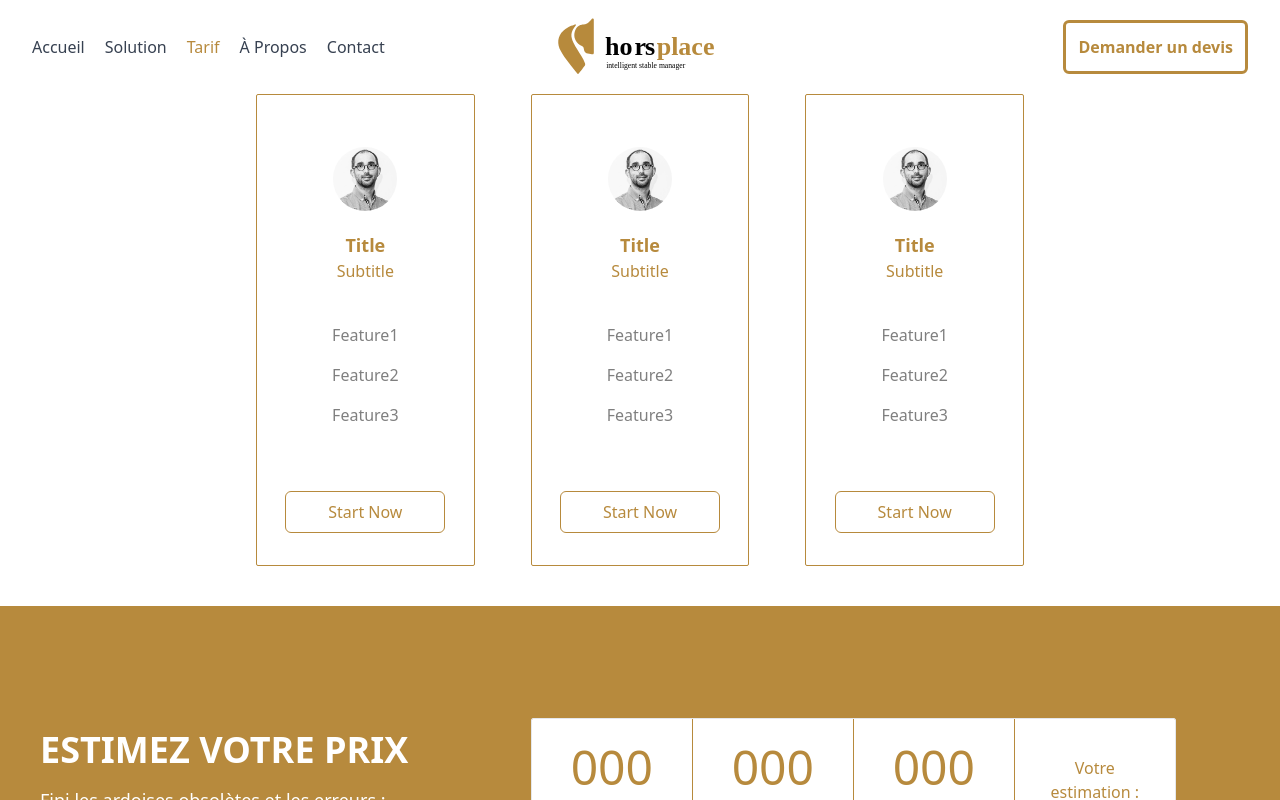
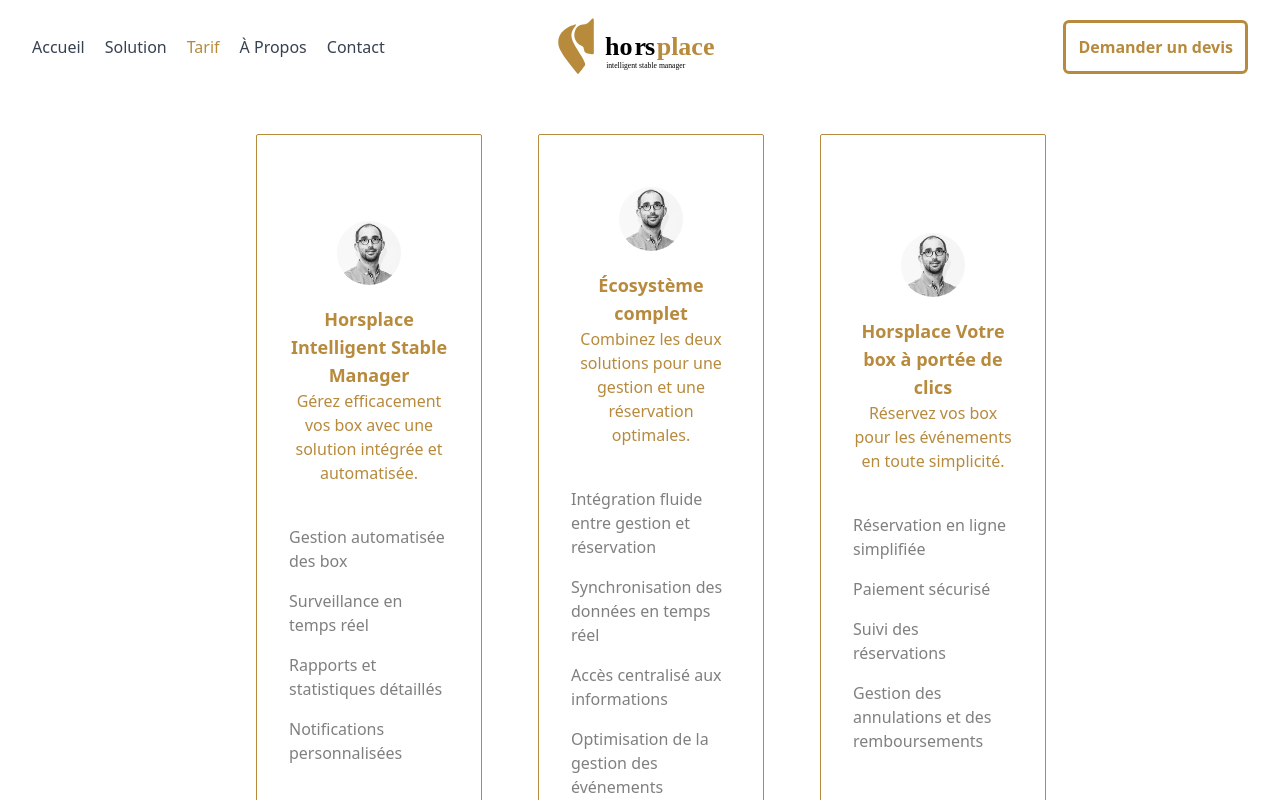
Before and after one commit to Nyttho/horseplace, a Next.js app: page /tarif in a window 1280 px wide. Shown: the top 800 px of the page. Built offline with nearby package versions, Linux system fonts and the light colour scheme.

Commit message:
optimisation composant Offer

```diff
--- a/app/components/Offer.jsx
+++ b/app/components/Offer.jsx
@@ -3,7 +3,7 @@
 
 export default function Offer({ offer }) {
   return (
-    <div className="flex-1 flex flex-col items-center justify-center border-[1px] border-primary-dark py-8 rounded-sm">
+    <div className="flex-1 flex flex-col items-center justify-center border-[1px] border-primary-dark p-8 rounded-sm">
       <div className="w-16 h-16 bg-primary-dark rounded-full my-5 overflow-hidden">
         <Image src={offer.img} alt={offer.title} width={500} height={500} />
       </div>
@@ -13,9 +13,9 @@
       </div>
       <div>
         <ul className="space-y-4 text-black/50">
-          <li>{offer.feature1}</li>
-          <li>{offer.feature2}</li>
-          <li>{offer.feature3}</li>
+          {offer.features.map(f => (
+            <li>{f}</li>
+          ))}
         </ul>
       </div>
       <div className="mt-16">
--- a/app/tarif/page.jsx
+++ b/app/tarif/page.jsx
@@ -6,39 +6,35 @@
   const fakeOffers = [
     {
       id: 1,
-      title: "Title",
-      subtitle: "Subtitle",
+      title: "Horsplace Intelligent Stable Manager",
+      subtitle: "Gérez efficacement vos box avec une solution intégrée et automatisée.",
       img: avatar,
-      feature1: "Feature1",
-      feature2: "Feature2",
-      feature3: "Feature3"
+      features: ["Gestion automatisée des box", "Surveillance en temps réel", "Rapports et statistiques détaillés", "Notifications personnalisées"]
 
     },
     {
       id: 2,
-      title: "Title",
-      subtitle: "Subtitle",
+      title: "Écosystème complet",
+      subtitle: "Combinez les deux solutions pour une gestion et une réservation optimales.",
       img: avatar,
-      feature1: "Feature1",
-      feature2: "Feature2",
-      feature3: "Feature3"
+      features: ["Intégration fluide entre gestion et réservation", "Synchronisation des données en temps réel", "Accès centralisé aux informations", "Optimisation de la gestion des événements"]
+
 
     },
     {
       id: 3,
-      title: "Title",
-      subtitle: "Subtitle",
+      title: "Horsplace Votre box à portée de clics",
+      subtitle: "Réservez vos box pour les événements en toute simplicité.",
       img: avatar,
-      feature1: "Feature1",
-      feature2: "Feature2",
-      feature3: "Feature3"
+      features: ["Réservation en ligne simplifiée", "Paiement sécurisé", "Suivi des réservations", "Gestion des annulations et des remboursements"]
+
 
     },
   ]
   return(
 <>
     <section>
-        <div className="flex gap-14 w-3/5 mx-auto">
+        <div className="flex gap-14 w-3/5 mx-auto my-10">
           {fakeOffers.map(fake => (
             <Offer key={fake.id} offer={fake}/>
           ))}
```
